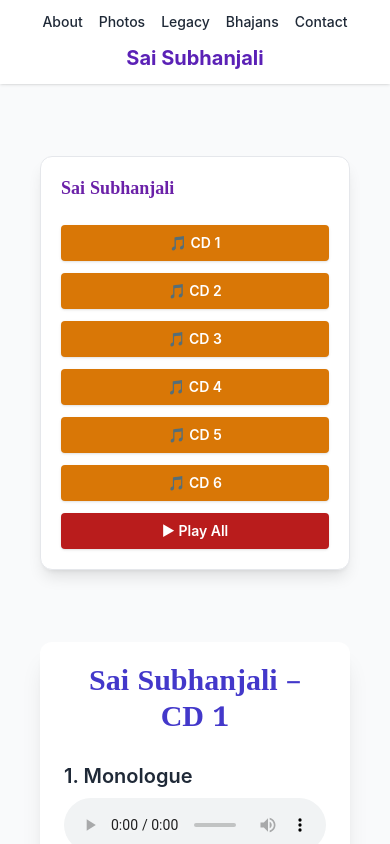
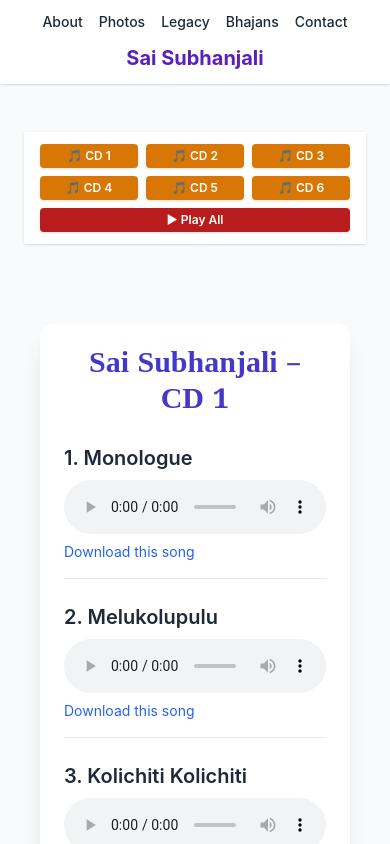
Before and after one commit to shekhar1971/saisubhanjali.com, a Next.js app: page /bhajans in a window 390 px wide. Shown: the top 844 px of the page. Built offline with nearby package versions, Linux system fonts and the light colour scheme.

Commit message:
Update page.tsx

```diff
--- a/app/bhajans/page.tsx
+++ b/app/bhajans/page.tsx
@@ -8,33 +8,24 @@ import CD4Display from '../../components/CD4Display';
 import CD5Display from '../../components/CD5Display';
 import CD6Display from '../../components/CD6Display';
 
+const cds = Array.from({ length: 6 }, (_, i) => `cd${i + 1}`);
+
 export default function BhajanPage() {
   return (
     <div className="flex min-h-screen flex-col bg-gray-50 md:flex-row">
-      {/* ─────────── UNIVERSAL (mobile + desktop) SIDEBAR ─────────── */}
-      <aside
-        className="
-          sticky top-20 w-full shrink-0 px-4 pt-6
-          md:top-24 md:w-64 md:self-start md:p-6
-        "
-      >
+      {/* ───────── DESKTOP LEFT SIDEBAR ───────── */}
+      <aside className="sticky top-24 hidden w-64 self-start p-6 md:block">
         <nav className="rounded-xl border border-gray-200 bg-white p-5 shadow-lg">
-          <h2 className="mb-5 text-lg font-bold text-purple-800">
-            Sai Subhanjali
-          </h2>
+          <h2 className="mb-5 text-lg font-bold text-purple-800">Sai Subhanjali</h2>
 
           <ul className="space-y-3">
-            {Array.from({ length: 6 }, (_, i) => (
-              <li key={i}>
+            {cds.map((cd, idx) => (
+              <li key={cd}>
                 <a
-                  href={`#cd${i + 1}`}
-                  className="
-                    flex items-center justify-center gap-2 rounded
-                    bg-amber-600 px-3 py-2 text-sm font-semibold
-                    text-white shadow transition hover:bg-amber-700
-                  "
+                  href={`#${cd}`}
+                  className="flex items-center justify-center gap-2 rounded bg-amber-600 px-3 py-2 text-sm font-semibold text-white shadow transition hover:bg-amber-700"
                 >
-                  🎵 CD {i + 1}
+                  🎵 CD {idx + 1}
                 </a>
               </li>
             ))}
@@ -42,11 +33,7 @@ export default function BhajanPage() {
             <li>
               <a
                 href="/bhajans/play-all"
-                className="
-                  flex items-center justify-center gap-2 rounded
-                  bg-red-700 px-3 py-2 text-sm font-semibold
-                  text-white shadow transition hover:bg-red-800
-                "
+                className="flex items-center justify-center gap-2 rounded bg-red-700 px-3 py-2 text-sm font-semibold text-white shadow transition hover:bg-red-800"
               >
                 ▶ Play All
               </a>
@@ -55,24 +42,58 @@ export default function BhajanPage() {
         </nav>
       </aside>
 
-      {/* ─────────── MAIN CONTENT ─────────── */}
-      <main className="flex-1 space-y-20 px-4 py-6 md:px-8">
-        <section id="cd1">
+      {/* ───────── MOBILE TOP GRID NAV ───────── */}
+      <nav
+        className="
+          sticky top-[64px] z-30 grid w-full grid-cols-3 gap-2
+          bg-white/90 px-4 py-3 backdrop-blur shadow md:hidden
+        "
+      >
+        {cds.map((cd, idx) => (
+          <a
+            key={cd}
+            href={`#${cd}`}
+            className="
+              flex items-center justify-center gap-1 rounded
+              bg-amber-600 px-2 py-1 text-xs font-semibold text-white
+              shadow transition hover:bg-amber-700
+            "
+          >
+            🎵 CD {idx + 1}
+          </a>
+        ))}
+        {/* full-width Play-All spans both columns on second row */}
+        <a
+          href="/bhajans/play-all"
+          className="
+            col-span-3 flex items-center justify-center gap-1 rounded
+            bg-red-700 px-2 py-1 text-xs font-semibold text-white
+            shadow transition hover:bg-red-800
+          "
+        >
+          ▶ Play All
+        </a>
+      </nav>
+
+      {/* ───────── MAIN CONTENT ───────── */}
+      <main className="flex-1 space-y-20 px-4 py-8 md:px-8">
+        {/* Adding scroll-margin so anchors appear under sticky bar on mobile */}
+        <section id="cd1" className="scroll-mt-32">
           <CD1Display />
         </section>
-        <section id="cd2">
+        <section id="cd2" className="scroll-mt-32">
           <CD2Display />
         </section>
-        <section id="cd3">
+        <section id="cd3" className="scroll-mt-32">
           <CD3Display />
         </section>
-        <section id="cd4">
+        <section id="cd4" className="scroll-mt-32">
           <CD4Display />
         </section>
-        <section id="cd5">
+        <section id="cd5" className="scroll-mt-32">
           <CD5Display />
         </section>
-        <section id="cd6">
+        <section id="cd6" className="scroll-mt-32">
           <CD6Display />
         </section>
       </main>
```
